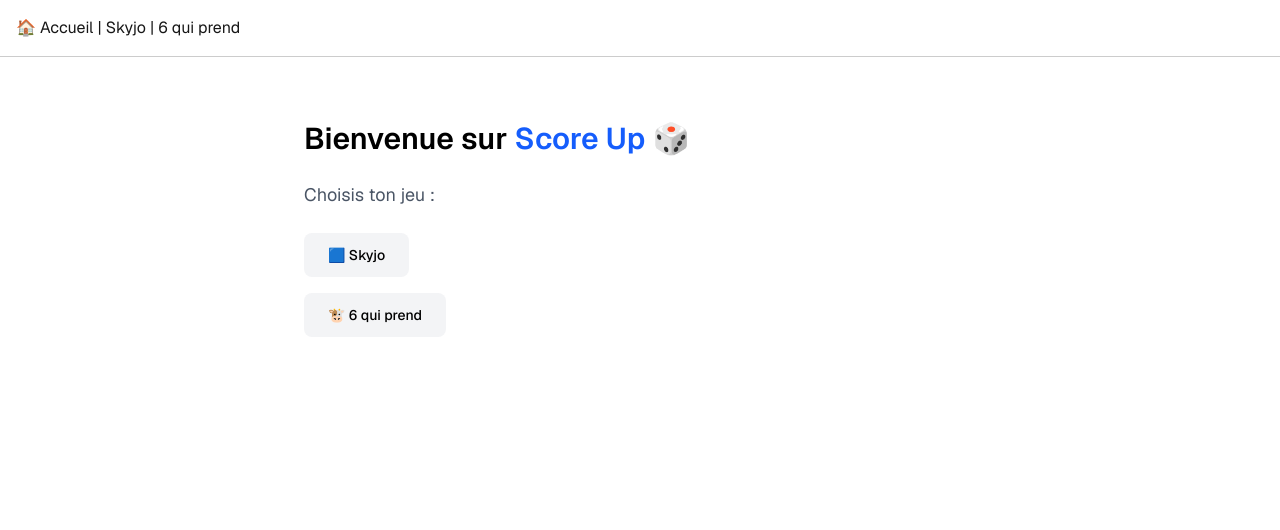
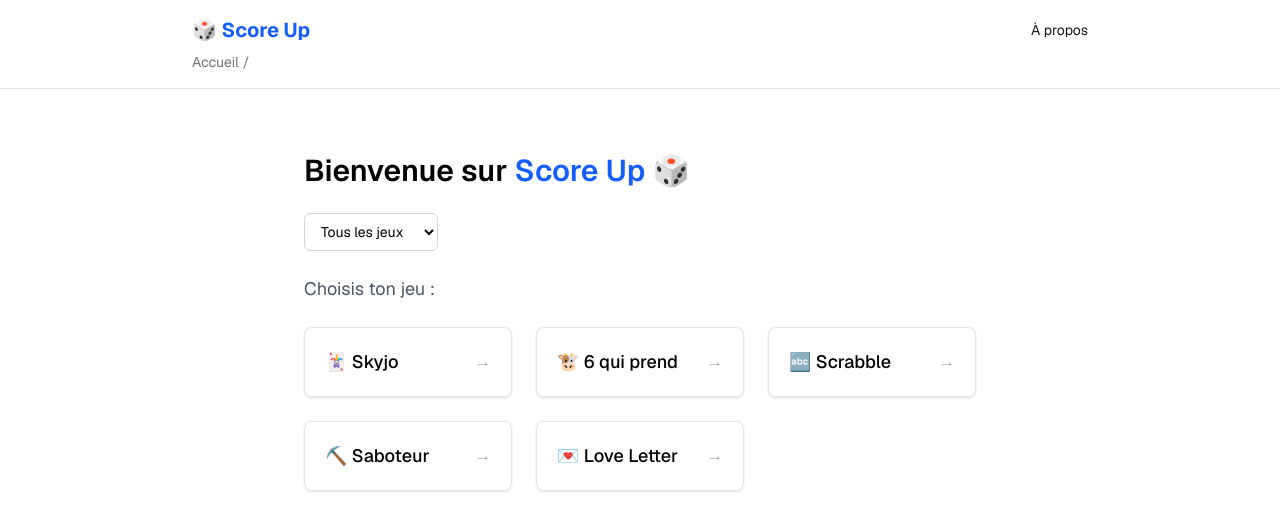
Before and after one commit to armanceau/score-up, a Next.js app in the folder my-app/: page / in a window 1280 px wide. Shown: the top 530 px of the page. Built offline with nearby package versions, Linux system fonts and the light colour scheme.

Commit message:
feat(): refacto front + ajout navbarre

```diff
--- a/my-app/src/app/6quiprend/page.tsx
+++ b/my-app/src/app/6quiprend/page.tsx
@@ -84,7 +84,7 @@ export default function SixQuiPrendPage() {
     (a, b) => total(a.scores) - total(b.scores)
   );
   return (
-    <main className="flex flex-col justify-start h-full max-w-2xl mx-auto px-6 py-10 text-zinc-900 dark:text-zinc-100">
+    <main className="flex flex-col justify-start max-w-2xl mx-auto px-6 py-10 text-zinc-900 dark:text-zinc-100">
       <h1 className="text-3xl sm:text-4xl font-semibold text-center mb-10">
         🐮 6 qui prend
       </h1>
@@ -187,9 +187,9 @@ export default function SixQuiPrendPage() {
               </div>
               <button
                 onClick={validerManche}
-                className="mt-2 inline-flex items-center gap-2 bg-red-50 dark:bg-green-900 text-green-700 cursor-pointer dark:text-green-300 border border-green-200 dark:border-green-700 px-4 py-2 rounded-md text-sm font-medium shadow-sm hover:bg-green-100 dark:hover:bg-green-800 transition-colors"
+                className="mt-2 inline-flex items-center gap-2 bg-green-50 dark:bg-green-900 text-green-700 cursor-pointer dark:text-green-300 border border-green-200 dark:border-green-700 px-4 py-2 rounded-md text-sm font-medium shadow-sm hover:bg-green-100 dark:hover:bg-green-800 transition-colors"
               >
-                ✅ Valider la manche
+                Valider la manche
               </button>
             </section>
           )}
--- a/my-app/src/app/layout.tsx
+++ b/my-app/src/app/layout.tsx
@@ -2,6 +2,7 @@ import type { Metadata } from "next";
 import { Geist, Geist_Mono } from "next/font/google";
 import Link from "next/link";
 import "./globals.css";
+import Navbar from "@/components/Navbar";
 
 const geistSans = Geist({
   variable: "--font-geist-sans",
@@ -28,54 +29,7 @@ export default function RootLayout({
       <body
         className={`${geistSans.variable} ${geistMono.variable} antialiased`}
       >
-        <nav style={{ padding: "1rem", borderBottom: "1px solid #ccc" }}>
-          <Link href="/">🏠 Accueil</Link> | <Link href="/skyjo">Skyjo</Link> |{" "}
-          <Link href="/6quiprend">6 qui prend</Link>
-        </nav>
-
-        {/* <nav class="flex" aria-label="Breadcrumb">
-          <ol class="inline-flex items-center space-x-1 md:space-x-2 rtl:space-x-reverse">
-            <li class="inline-flex items-center">
-              <a
-                href="#"
-                class="inline-flex items-center text-sm font-medium text-gray-700 hover:text-blue-600 dark:text-gray-400 dark:hover:text-white"
-              >
-                <svg
-                  class="w-3 h-3 me-2.5"
-                  aria-hidden="true"
-                  xmlns="http://www.w3.org/2000/svg"
-                  fill="currentColor"
-                  viewBox="0 0 20 20"
-                >
-                  <path d="m19.707 9.293-2-2-7-7a1 1 0 0 0-1.414 0l-7 7-2 2a1 1 0 0 0 1.414 1.414L2 10.414V18a2 2 0 0 0 2 2h3a1 1 0 0 0 1-1v-4a1 1 0 0 1 1-1h2a1 1 0 0 1 1 1v4a1 1 0 0 0 1 1h3a2 2 0 0 0 2-2v-7.586l.293.293a1 1 0 0 0 1.414-1.414Z" />
-                </svg>
-                Home
-              </a>
-            </li>
-            <li aria-current="page">
-              <div class="flex items-center">
-                <svg
-                  class="rtl:rotate-180 w-3 h-3 text-gray-400 mx-1"
-                  aria-hidden="true"
-                  xmlns="http://www.w3.org/2000/svg"
-                  fill="none"
-                  viewBox="0 0 6 10"
-                >
-                  <path
-                    stroke="currentColor"
-                    stroke-linecap="round"
-                    stroke-linejoin="round"
-                    stroke-width="2"
-                    d="m1 9 4-4-4-4"
-                  />
-                </svg>
-                <span class="ms-1 text-sm font-medium text-gray-500 md:ms-2 dark:text-gray-400">
-                  6 qui prend
-                </span>
-              </div>
-            </li>
-          </ol>
-        </nav> */}
+        <Navbar />
 
         {children}
       </body>
--- a/my-app/src/app/page.tsx
+++ b/my-app/src/app/page.tsx
@@ -1,36 +1,72 @@
+"use client";
 import Link from "next/link";
+import { useState } from "react";
+
+const jeux = [
+  { name: "Skyjo", emoji: "🃏", href: "/skyjo", players: 8 },
+  { name: "6 qui prend", emoji: "🐮", href: "/6quiprend", players: 10 },
+  { name: "Scrabble", emoji: "🔤", href: "/scrabble", players: 4 },
+  { name: "Saboteur", emoji: "⛏️", href: "/saboteur", players: 10 },
+  { name: "Love Letter", emoji: "💌", href: "/loveletter", players: 4 },
+];
+
+const filtres = [
+  { label: "Tous les jeux", value: "all" },
+  { label: "2 à 4 joueurs", value: "max4" },
+  { label: "5 joueurs et +", value: "min5" },
+];
 
 export default function Home() {
+  const [filtre, setFiltre] = useState("all");
+
+  const jeuxFiltres = jeux.filter((jeu) => {
+    if (filtre === "all") return true;
+    if (filtre === "max4") return jeu.players <= 4;
+    if (filtre === "min5") return jeu.players >= 5;
+  });
+
   return (
     <main className="min-h-screen px-6 py-16 bg-white text-black dark:bg-black dark:text-white font-sans">
       <div className="max-w-2xl mx-auto space-y-6">
         <h1 className="text-3xl font-semibold">
-          Bienvenue sur{" "}
-          <span className="text-blue-600 dark:text-blue-400">Score Up</span> 🎲
+          Bienvenue sur
+          <span className="text-blue-600 dark:text-blue-400"> Score Up</span> 🎲
         </h1>
+
+        <div className="flex justify-start mb-6">
+          <select
+            value={filtre}
+            onChange={(e) => setFiltre(e.target.value)}
+            className="border border-zinc-300 dark:border-zinc-700 bg-white dark:bg-zinc-900 text-sm px-3 py-2 rounded-md"
+          >
+            {filtres.map((f) => (
+              <option key={f.value} value={f.value}>
+                {f.label}
+              </option>
+            ))}
+          </select>
+        </div>
 
         <p className="text-gray-600 dark:text-gray-400 text-lg">
           Choisis ton jeu :
         </p>
 
-        <ul className="space-y-4">
-          <li>
+        <div className="grid grid-cols-1 sm:grid-cols-2 md:grid-cols-3 gap-6">
+          {jeuxFiltres.map((jeu) => (
             <Link
-              href="/skyjo"
-              className="inline-block bg-gray-100 dark:bg-neutral-800 hover:bg-gray-200 dark:hover:bg-neutral-700 text-black dark:text-white font-medium rounded-lg text-sm px-6 py-3 transition"
+              key={jeu.href}
+              href={jeu.href}
+              className="group border border-zinc-200 dark:border-zinc-700 rounded-lg p-5 hover:bg-zinc-50 dark:hover:bg-zinc-800 transition-colors shadow-sm flex items-center justify-between"
             >
-              🟦 Skyjo
+              <span className="text-lg font-medium">
+                {jeu.emoji} {jeu.name}
+              </span>
+              <span className="text-zinc-400 group-hover:translate-x-1 transition-transform">
+                →
+              </span>
             </Link>
-          </li>
-          <li>
-            <Link
-              href="/6quiprend"
-              className="inline-block bg-gray-100 dark:bg-neutral-800 hover:bg-gray-200 dark:hover:bg-neutral-700 text-black dark:text-white font-medium rounded-lg text-sm px-6 py-3 transition"
-            >
-              🐮 6 qui prend
-            </Link>
-          </li>
-        </ul>
+          ))}
+        </div>
       </div>
     </main>
   );
--- /dev/null
+++ b/my-app/src/components/Navbar.tsx
@@ -0,0 +1,49 @@
+"use client";
+import Link from "next/link";
+import { usePathname } from "next/navigation";
+
+export default function Navbar() {
+  const pathname = usePathname();
+
+  const segments = pathname.split("/").filter(Boolean);
+
+  return (
+    <nav className="w-full border-b border-zinc-200 dark:border-zinc-800 px-6 py-4 bg-white dark:bg-zinc-950 text-zinc-900 dark:text-zinc-100">
+      <div className="max-w-4xl mx-auto flex flex-col gap-2">
+        <div className="flex justify-between items-center">
+          <Link
+            href="/"
+            className="text-xl font-bold hover:opacity-80 text-blue-600 dark:text-blue-400"
+          >
+            🎲 Score Up
+          </Link>
+
+          <div className="space-x-4 text-sm">
+            <Link href="/about" className="hover:underline">
+              À propos
+            </Link>
+          </div>
+        </div>
+
+        <div className="text-sm text-zinc-500 dark:text-zinc-400">
+          <Link href="/" className="hover:underline">
+            Accueil
+          </Link>
+          <span className="mx-1">/</span>
+          {segments.map((segment, i) => {
+            const href = "/" + segments.slice(0, i + 1).join("/");
+            const label = decodeURIComponent(segment).replace(/-/g, " ");
+
+            return (
+              <span key={href}>
+                <Link href={href} className="hover:underline capitalize">
+                  {label}
+                </Link>
+              </span>
+            );
+          })}
+        </div>
+      </div>
+    </nav>
+  );
+}
```
